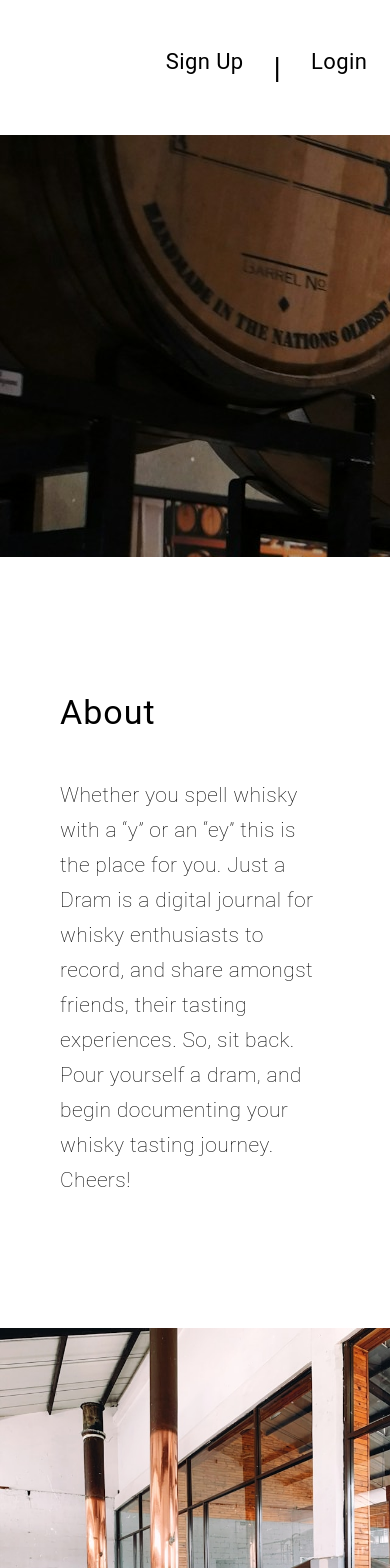
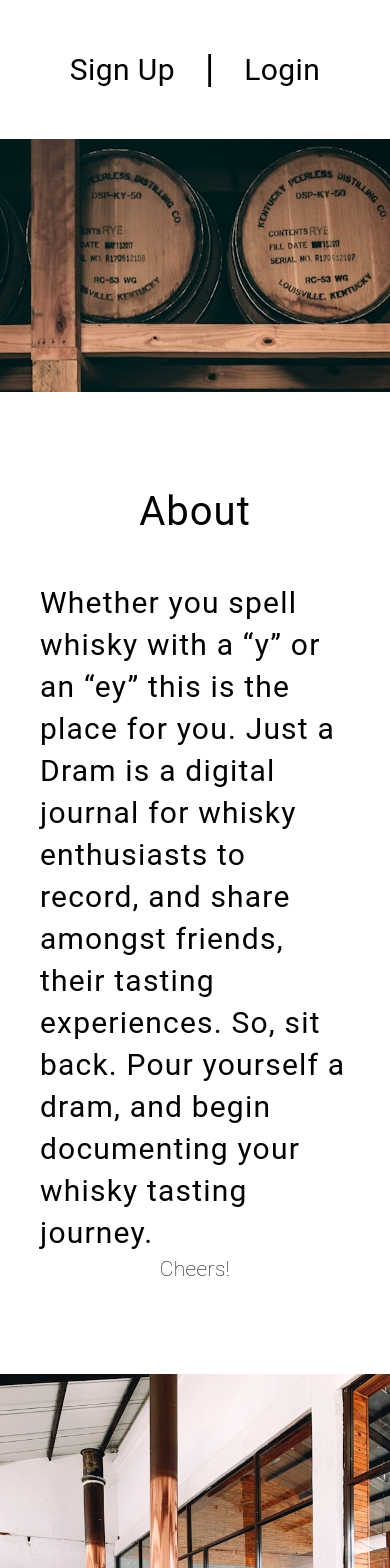
Before and after one commit to chamer079/just-a-dram-too, a React (Vite) app: page /sign-up in a window 390 px wide. Shown: the top 1568 px of the page. Built offline with nearby package versions, Linux system fonts and the light colour scheme; no server answers.

Commit message:
completed mobile responsive design to signup page. incorporated mobile css to navbar

```diff
--- a/src/components/NavBar/NavBar.css
+++ b/src/components/NavBar/NavBar.css
@@ -8,7 +8,7 @@ ul {
   margin: 30px 0 30px 0;
 }
 
-.login-links {
+.login-text {
   color: #000000;
   text-align: left;
 }
@@ -42,7 +42,7 @@ ul {
   flex-flow: row wrap;
 }
 
-.link-text {
+.user-link-text {
   color: #ffffff;
   font-weight: 400;
   letter-spacing: 3px;
@@ -62,3 +62,36 @@ ul {
 .sign-out-link {
   padding-right: 20px;
 }
+
+.login-link {
+  text-align: center;
+  font-weight: 200;
+}
+
+.login-links {
+  font-size: 26px;
+  letter-spacing: 0.4px;
+}
+
+.login-links:hover {
+  font-size: 26px;
+  letter-spacing: 0.7px;
+}
+
+
+@media only screen and (max-width: 430px) {
+  .open-links {
+    display: flex;
+    align-items: center;
+    justify-content: center;
+    margin: 13px 0;
+  }
+
+  .login-links {
+    font-size: 30px;
+  }
+
+  .link-divider {
+    font-size: 38px;
+  }
+}
--- a/src/components/NavBar/NavBar.jsx
+++ b/src/components/NavBar/NavBar.jsx
@@ -34,13 +34,13 @@ const NavBar = () => {
             </Link>
             <div className="home-create-links">
               <li>
-                <Link className="link-text" to="/whiskies">
+                <Link className="user-link-text" to="/whiskies">
                   Home
                 </Link>
               </li>
               <li className="user-link-divider">|</li>
               <li>
-                <Link className="link-text" to="/whiskies/new">
+                <Link className="user-link-text" to="/whiskies/new">
                   Add New Entry
                 </Link>
               </li>
@@ -52,7 +52,7 @@ const NavBar = () => {
         </div>
       ) : (
         <div className="open-links">
-          <ul>
+          <ul className="open-links">
             <li>
               <Link className="login-links" to="/sign-up">
                 Sign Up
--- a/src/components/SignUp/SignUp.css
+++ b/src/components/SignUp/SignUp.css
@@ -13,7 +13,7 @@
   margin-bottom: 40px;
 }
 
-.about-blurb {
+.blurb {
   line-height: 35px;
 }
 
@@ -59,46 +59,99 @@ input {
   margin: 80px 0 50px 9px;
 }
 
-.login-link {
+.login-blurb {
   text-align: center;
   font-weight: 200;
 }
 
-.login-links {
+.login-redirect {
   font-size: 22px;
   letter-spacing: 0.4px;
 }
 
-.login-links:hover {
+.login-redirect:hover {
   font-size: 26px;
   letter-spacing: 0.7px;
 }
 
-@media only screen and (max-width: 1392px){
- /* .sign-up-section {
-  width: 100vw;
- } */
+@media only screen and (max-width: 430px) {
+  .header-img {
+    background-image: url("../../images/BarrelPic2.jpg");
+    height: 30vh;
+  }
 
-  .pot-still-img{
-    width: 80%;
+  .about-content {
+    display: flex;
+    justify-content: center;
+    margin: 90px 40px;
+  }
+
+  .about-header {
+    font-size: 40px;
+  }
+
+  .blurb {
+    font-size: 28px;
+    font-weight: 400;
+    line-height: 42px;
+    letter-spacing: 1.2px;
+  }
+
+  .sign-up-section {
+    display: flex;
+    flex-direction: row wrap;
+    justify-content: space-between;
+    width: 100vw;
+  }
+  .sign-up-img {
+    height: 50%;
   }
 
   .sign-up-content {
+    display: flex;
+    justify-content: center;
+    width: 100vw;
+    height: auto;
+    margin: 40px 0;
+  }
 
+  .sign-up-headline {
+    margin: 12px 0 20px;
+  }
 
-    width: auto;
+  .mobile-input {
+    width: 90vw;
+    height: 7vh;
+    font-size: 30px;
+    padding: 12px;
+    margin: 13px 0;
+  }
 
-    margin: 0;
+  .signup-button {
+    font-size: 30px;
+    letter-spacing: 1.3px;
+    color: #ffffff;
+    background-color: #406bf8;
+    border: none;
+    width: 90vw;
+    height: 7vh;
+    margin: 60px 0 50px;
+  }
+
+  .blurb {
+    font-size: 30px;
+    font-weight: 400;
+  }
+
+  .login-redirect {
+    font-size: 30px;
+    font-weight: 400;
+    letter-spacing: 0.5px;
+  }
+
+  .login-redirect:hover {
+    font-size: 34px;
+    color: #406bf8;
+    letter-spacing: 0.7px;
   }
 }
-
-@media only screen and (max-width: 1334px){
-  .sign-up-section {
-    flex-flow: column wrap;
-  }
-
-  .pot-still-img {
-    width: auto;
-    height: 50%;
-  }
-}
--- a/src/components/SignUp/SignUp.jsx
+++ b/src/components/SignUp/SignUp.jsx
@@ -40,14 +40,13 @@ const SignUpForm = () => {
     return !(username && email && password && password === passwordConf);
   };
 
-
   return (
     <main>
       <NavBar />
       <header className="header-img"></header>
       <section className="about-content">
         <h2 className="about-header">About</h2>
-        <p className="about-blurb">
+        <p className="blurb">
           Whether you spell whisky with a “y” or an “ey” this is the place for
           you. Just a Dram is a digital journal for whisky enthusiasts to
           record, and share amongst friends, their tasting experiences. So, sit
@@ -66,6 +65,7 @@ const SignUpForm = () => {
           <form onSubmit={handleSubmit}>
             <div>
               <input
+                className="mobile-input"
                 type="text"
                 id="username"
                 value={username}
@@ -77,6 +77,7 @@ const SignUpForm = () => {
             </div>
             <div>
               <input
+                className="mobile-input"
                 type="text"
                 id="email"
                 value={email}
@@ -88,6 +89,7 @@ const SignUpForm = () => {
             </div>
             <div>
               <input
+                className="mobile-input"
                 type="password"
                 id="password"
                 value={password}
@@ -99,6 +101,7 @@ const SignUpForm = () => {
             </div>
             <div>
               <input
+                className="mobile-input"
                 type="password"
                 id="confirm"
                 value={passwordConf}
@@ -114,9 +117,9 @@ const SignUpForm = () => {
               </button>
             </div>
           </form>
-          <div className="login-link">
-            <p>Have an account?</p>
-            <Link className="login-links" to="/login">
+          <div className="login-blurb">
+            <p className="blurb">Have an account?</p>
+            <Link className="login-redirect" to="/login">
               Login
             </Link>
           </div>
```
Also changed, not shown: src/images/BarrelPic2.jpg (added), 1 other file (tests, documents, lock files or other folders).
